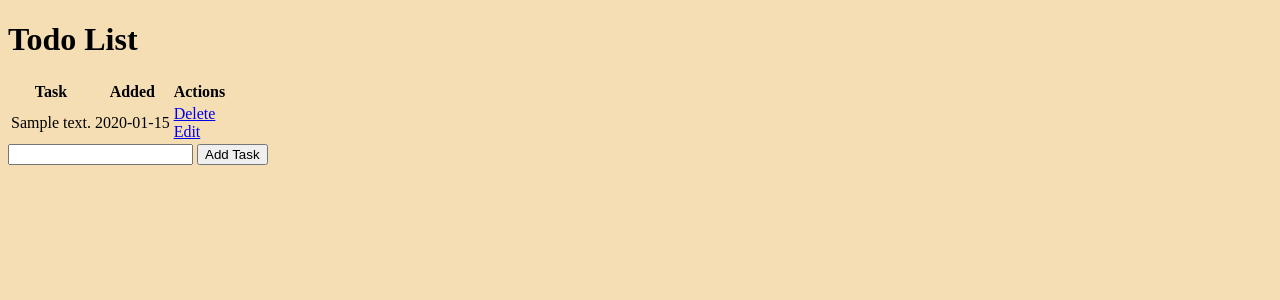
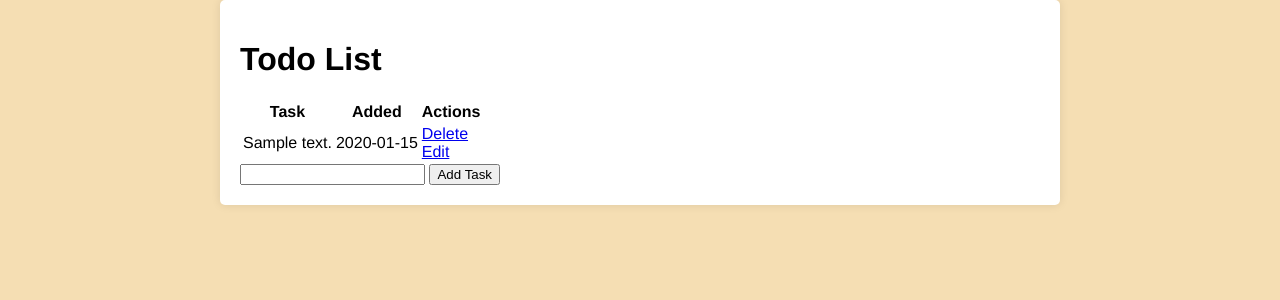
Before and after one commit to dreadlord-sedai/Task-master-flask, a Flask app: page / in a window 1280 px wide. Shown: the top 300 px of the page. Run offline with Flask 3, Linux system fonts and the light colour scheme; tables that the repository leaves empty hold one stand-in row (values such as "Sample post").

Commit message:
Sass complete

```diff
--- a/static/styles.css
+++ b/static/styles.css
@@ -1,3 +1,15 @@
 body {
+  font-family: "Franklin Gothic Medium", "Arial Narrow", Arial, sans-serif;
+  margin: 0;
+  padding: 0;
   background-color: wheat;
+}
+
+.content {
+  margin: 0 auto;
+  padding: 20px;
+  max-width: 800px;
+  background-color: white;
+  border-radius: 5px;
+  box-shadow: 0 0 10px rgba(0, 0, 0, 0.1);
 }/*# sourceMappingURL=styles.css.map */
```
Also changed, not shown: 1 other file.
